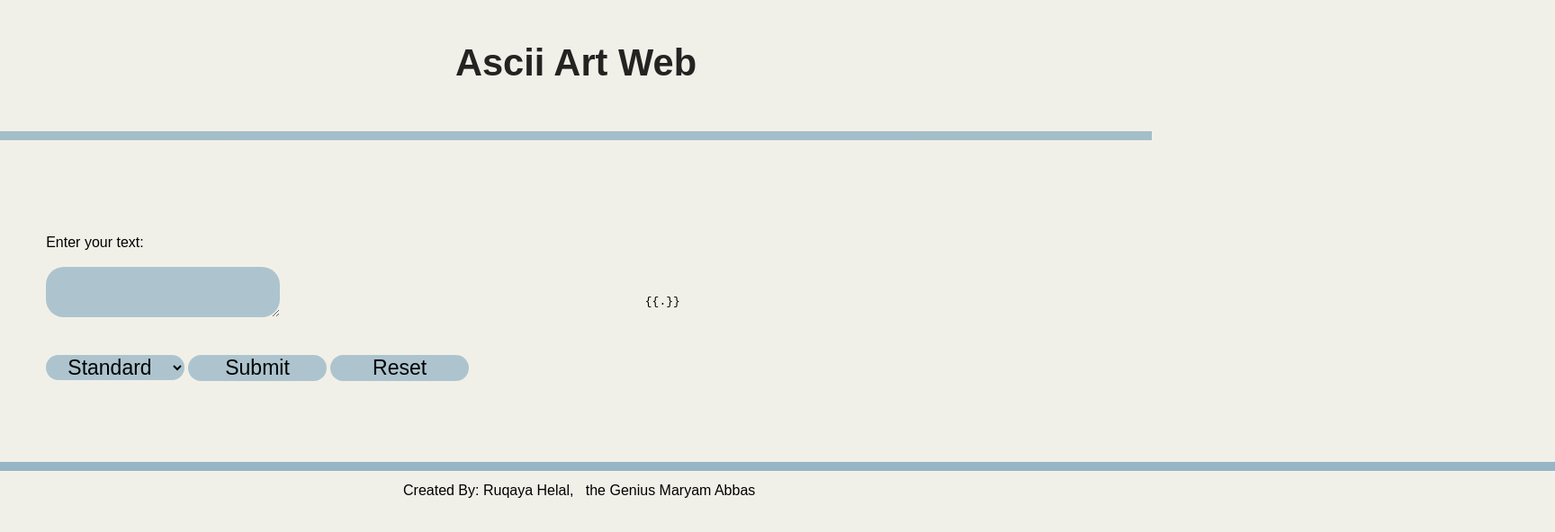
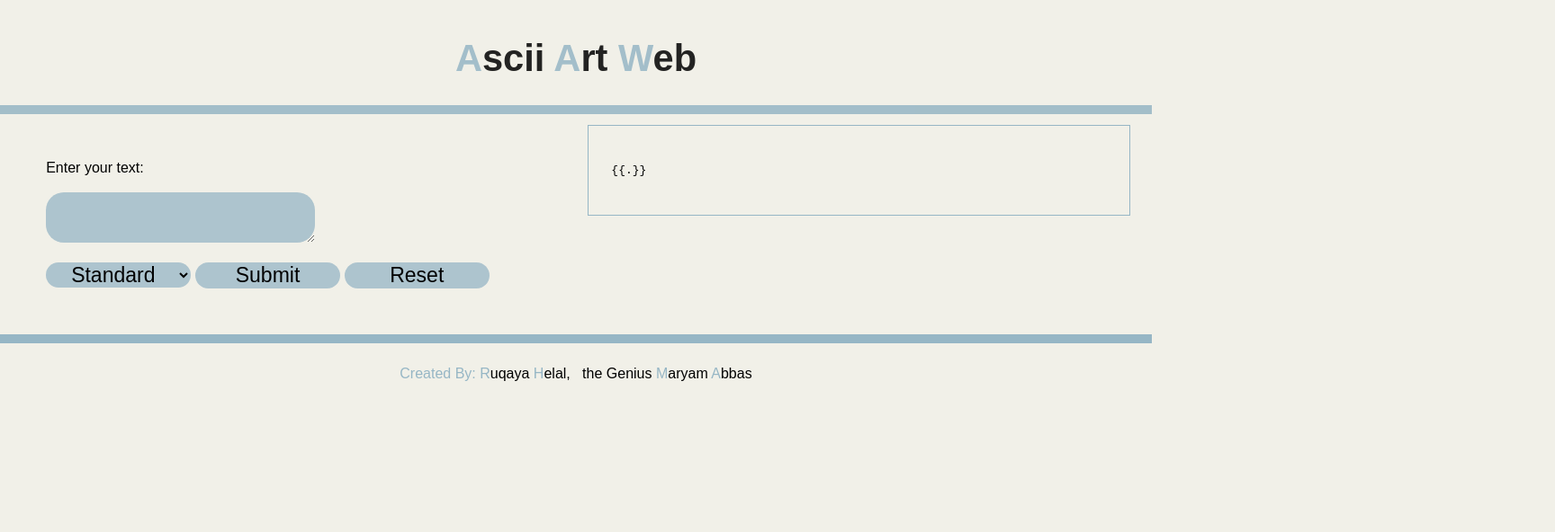
Before and after one commit to mariamqiix/ascii-art-web, a plain HTML site: page template/index.html in a window 1280 px wide. Shown: the whole page at 90% size, 1728 px wide, since content can reach past the window. Drawn offline with Linux system fonts and the light colour scheme.

Commit message:
ErrorPages

```diff
--- a/template/index.html
+++ b/template/index.html
@@ -5,44 +5,40 @@
     <title>assc-art-web</title>
     <link rel="stylesheet" type="text/css" href="style.css"/>
 </head>
-<br>
+
 <body>
-    <div id="container">
-<div id="header">
-    <h1>Ascii Art Web</h1>
-    <br>
-</div>
-<br><br><br>
-<div id="form">
+
+<div id="header"><h1><spain id="colorLetter">A</spain>scii <spain id="colorLetter">A</spain>rt <spain id="colorLetter">W</spain>eb</h1></div>
+<div id="continer">
+<div id="formOption">
 <form method="POST" action="/v">
     <label for="text">Enter your text:</label>
     <br><br>
-    <textarea type="text" id="text" name="thetext">
-</textarea>
+    <textarea type="text" id="text" name="thetext"></textarea>
     <br><br>
     <select name="chose" id="chose">
         <option value="standard">Standard</option>
+        <option value="shadow">Shadow</option>
         <option value="thinkertoy">Thinkertoy</option>
-        <option value="shadow">Shadow</option>
     </select>
 
-    <input id="submit" type="submit" value="Submit">
-    <input id="reset" type="reset" value="Reset">
+    <input id="bottons" type="submit" value="Submit">
+    <input id="bottons" type="reset" value="Reset">
 </form>
 </div>
-</div>
-<br><br><br>
 
 <div id="output">
-<!-- {{range .}} -->
-<pre>{{.}}</pre>
-<!-- {{end}} -->
-
+    <p>
+        <!-- {{range .}} -->
+        <pre>{{.}}</pre>
+        <!-- {{end}} -->
+    </p>
 </div>
 
 
-<div id="footer">Created By: Ruqaya Helal,   &nbsp;&nbsp;the Genius Maryam Abbas</div>
 </div>
+<div id="footer"><spain id="colorLetter">Created By:</spain>&nbsp;<spain id="colorLetter">R</spain>uqaya <spain id="colorLetter">H</spain>elal,   &nbsp;&nbsp;the Genius <spain id="colorLetter">M</spain>aryam <spain id="colorLetter">A</spain>bbas</div>
+
 </body>
 
 </html>
--- a/template/style.css
+++ b/template/style.css
@@ -1,14 +1,16 @@
-body{margin:0;padding:0;border:none; background-color: #f1f0e8; font-family: sans-serif;}
-#container{height:90%;margin:0;padding:0}
-#header {height:15% ;width:100% ;border-bottom:10px solid #96b6c5;font-size:1.3em;opacity:0.85;text-align:center; margin-top:1%}
+body{margin:0;padding:0;border:none; background-color: #f1f0e8; font-family: sans-serif;height: 100%;width: 100%;}
 
-#form{float:left; height:100%; padding:4%; width: 40%;}
-#output{float:right; height:100%; padding:4%; width:40%;color:adc4ce}
+#header {height:15%;width:100% ;border-bottom:10px solid #96b6c5;font-size:1.3em;opacity:0.85;text-align:center; padding-top:1%}
+#colorLetter{color: #96b6c5;}
+#continer{height: 80%; width: 100%;float: left; clear: left;}
 
-#form p{color:#adc4ce}
-#text{border-radius:20px;border-style:none;background-color:#adc4ce;color:Black;height:70%;width:50%;font-size:23px;text-align:center}
-#chose{text-align:center;border-radius:100px;border-style:none;background-color:#adc4ce;color:Black;margin-top:4%;height:7%;width:30%;font-size:23px}
-#submit{border-radius:100px;border-style:none;background-color:#adc4ce;color:Black;margin-top:4%;height:7%;width:30%;font-size:23px}
-#reset{border-radius:100px;border-style:none;background-color:#adc4ce;color:Black;margin-top:4%;height:7%;width:30%;font-size:23px}
+#formOption{float:left; clear: left; height:92%; padding:4%; width: 42%;}
+#text{border-radius:20px;border-style:none;background-color:#adc4ce;color:black;font-size:23px;text-align:center}
+#chose{text-align:center;border-radius:100px;border-style:none;background-color:#adc4ce;color:Black;height:10%;width:30%;font-size:23px}
+#bottons{border-radius:100px;border-style:none;background-color:#adc4ce;color:Black;height:10%;width:30%;font-size:23px}
 
-#footer {height:5% ;width:100% ;border-top:10px solid #96b6c5;padding-left:35%; font-size:20; padding-top:1%;float:left;clear:left; margin-top:3%; }
+#ErrorMsg{padding: 10%;padding-top: 10%;width: 80%;height:80%;}
+
+#output{float:left; height:45%; padding:2%; width:43%; border:1px solid #96b6c5; overflow:scroll; margin: 1%;}
+
+#footer {height:5% ;width:96% ;border-top:10px solid #96b6c5; font-size:20; padding-top:1%;float:left;clear:left; margin-bottom:1%; padding: 2%;text-align:center}
```
Also changed, not shown: template/400.html (added, +22 -0 lines), template/404.html (added, +20 -0 lines), template/500.html (added, +23 -0 lines), 1 other file.
